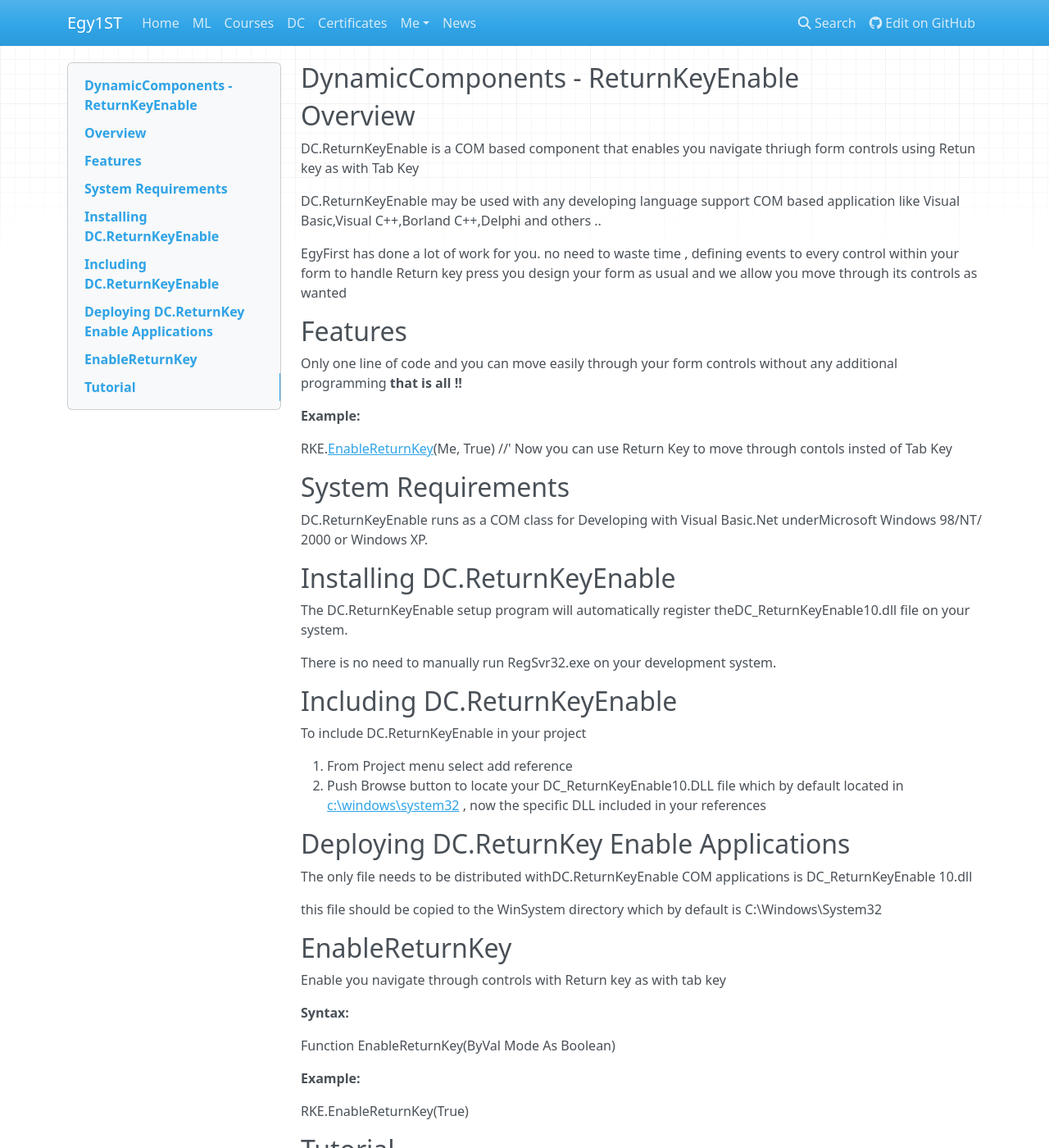
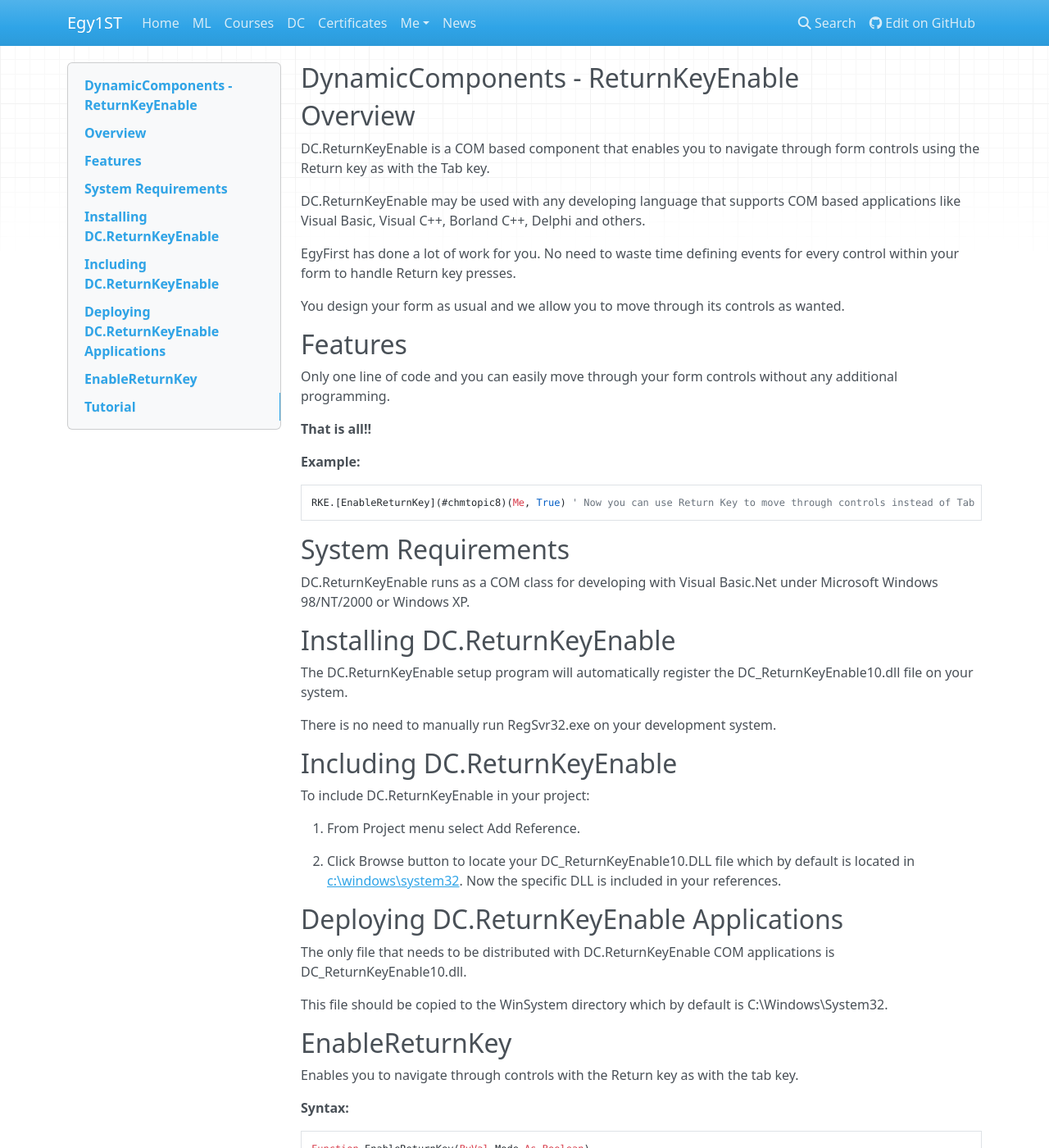
Before and after one commit to egy1st/zerobytes-mkdocs, an MkDocs documentation site: the page built from docs/dc/returnkey-enabled/index.md, in a window 1280 px wide and 1400 px high. Shown: the whole window at 82% size. Built offline with MkDocs 1.6.1, drawn with Linux system fonts in a browser that asks for light colours; nearby versions of some CDN libraries; some of the changed text lies outside the part shown.

Commit message:
Update index.md

````diff
--- a/docs/dc/returnkey-enabled/index.md
+++ b/docs/dc/returnkey-enabled/index.md
@@ -1,59 +1,73 @@
 ## **DynamicComponents - ReturnKeyEnable**
-
 
 Overview
 ---------
 
-DC.ReturnKeyEnable is a COM based component that enables you navigate thriugh form controls using Retun key as with Tab Key
+DC.ReturnKeyEnable is a COM based component that enables you to navigate through form controls using the Return key as with the Tab key.
 
-DC.ReturnKeyEnable may be used with any developing language support COM based application like Visual Basic,Visual C++,Borland C++,Delphi and others ..
+DC.ReturnKeyEnable may be used with any developing language that supports COM based applications like Visual Basic, Visual C++, Borland C++, Delphi and others.
 
-EgyFirst has done a lot of work for you. no need to waste time , defining events to every control within your form to handle Return key press
-you design your form as usual and we allow you move through its controls as wanted
+EgyFirst has done a lot of work for you. No need to waste time defining events for every control within your form to handle Return key presses.
+
+You design your form as usual and we allow you to move through its controls as wanted.
+
 ## **Features**
-Only one line of code and you can move easily through your form controls without any additional programming
-**that is all !!**
 
+Only one line of code and you can easily move through your form controls without any additional programming.
+
+**That is all!!**
 
 **Example:**
 
-RKE.[EnableReturnKey](##chmtopic8)(Me, True) //' Now you can use Return Key to move through contols insted of Tab Key
+```
+RKE.[EnableReturnKey](#chmtopic8)(Me, True) ' Now you can use Return Key to move through controls instead of Tab Key
+```
+
 ## **System Requirements**
-DC.ReturnKeyEnable runs as a COM class for Developing with Visual Basic.Net underMicrosoft Windows 98/NT/ 2000 or Windows XP.
 
+DC.ReturnKeyEnable runs as a COM class for developing with Visual Basic.Net under Microsoft Windows 98/NT/2000 or Windows XP.
 
 ## **Installing DC.ReturnKeyEnable**
-The DC.ReturnKeyEnable setup program will automatically register theDC\_ReturnKeyEnable10.dll file on your system.
+
+The DC.ReturnKeyEnable setup program will automatically register the DC_ReturnKeyEnable10.dll file on your system.
 
 There is no need to manually run RegSvr32.exe on your development system.
+
 ## **Including DC.ReturnKeyEnable**
 
-To include DC.ReturnKeyEnable in your project
+To include DC.ReturnKeyEnable in your project:
 
-1. From Project menu select add reference
-1. Push Browse button to locate your DC\_ReturnKeyEnable10.DLL file which by default located in [c:\windows\system32](file:///c:/windows/system32) , now the specific DLL included in your references
+1. From Project menu select Add Reference.
 
+2. Click Browse button to locate your DC_ReturnKeyEnable10.DLL file which by default is located in [c:\windows\system32](file:///c:/windows/system32). Now the specific DLL is included in your references.
 
-## **Deploying DC.ReturnKey Enable Applications**
-The only file needs to be distributed withDC.ReturnKeyEnable COM applications is DC\_ReturnKeyEnable 10.dll
+## **Deploying DC.ReturnKeyEnable Applications**
 
-this file should be copied to the WinSystem directory which by default is C:\Windows\System32
+The only file that needs to be distributed with DC.ReturnKeyEnable COM applications is DC_ReturnKeyEnable10.dll.
+
+This file should be copied to the WinSystem directory which by default is C:\Windows\System32.
+
 ## **EnableReturnKey**
-Enable you navigate through controls with Return key as with tab key
+
+Enables you to navigate through controls with the Return key as with the tab key.
 
 **Syntax:**
 
+```
 Function EnableReturnKey(ByVal Mode As Boolean)
+```
 
 **Example:**
 
+```
 RKE.EnableReturnKey(True)
+```
+
 ## Tutorial
 
-This tutorial describe most of features supported by DC.ReturnKeyEnable
+This tutorial describes most of the features supported by DC.ReturnKeyEnable.
 
-also you can refer to the project example which installed by default into C:\Program Files\Dynamic Components\ReturnKeyEnable\Tutorial\
-
+You can also refer to the project example which is installed by default into C:\Program Files\Dynamic Components\ReturnKeyEnable\Tutorial\.
 
 ```
 Dim RKE As New DynamicComponents.ReturnKeyEnable()
@@ -64,23 +78,21 @@
 
 Dim oAccess As New Access.Application()
 
-Dim DAO\_DBEngine As New DAO.DBEngine()
+Dim DAO_DBEngine As New DAO.DBEngine()
 
+Private Sub TestForm_Load(ByVal eventSender As System.Object, ByVal eventArgs As System.EventArgs) Handles MyBase.Load
 
+  ' Establish DSN
 
-Private Sub TestForm\_Load(ByVal eventSender As System.Object, ByVal eventArgs As System.EventArgs) Handles MyBase.Load
+  oAccess.DBEngine.RegisterDatabase("DCDM_Nwind", "Microsoft Access Driver (*.mdb)", True, "DBQ=" & VB6.GetPath & "\Nwind.mdb")
 
-'establish DSN
+  CN.Open("DSN=DCDM_NWind")
 
-oAccess.DBEngine.RegisterDatabase("DCDM\_Nwind", "Microsoft Access Driver (\*.mdb)", True, "DBQ=" & VB6.GetPath & "\Nwind.mdb")
+  oCust.Open("Customers", CN, oCust.CursorType.adOpenKeyset, oCust.LockType.adLockOptimistic)
 
-CN.Open("DSN=DCDM\_NWind")
+  PopulateDate()
 
-oCust.Open("Customers", CN, oCust.CursorType.adOpenKeyset, oCust.LockType.adLockOptimistic)
-
-PopulateDate()
-
-RKE.EnableReturnKey(Me, True) //' Now you can use Return Key to move through contols insted of Tab Key
+  RKE.EnableReturnKey(Me, True) ' Now you can use Return Key to move through controls instead of Tab Key
 
 End Sub
 ```
````
